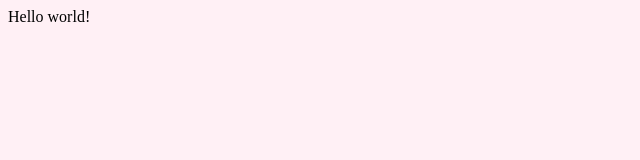
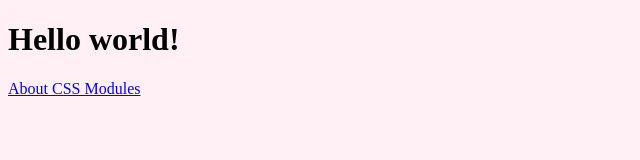
Before and after one commit to cliffrc/gatsby-tutorial-helloworld-styling, a Gatsby site: page / in a window 1280 px wide. Shown: the whole page, without its empty margins (0-640 px from the left). Built offline with nearby package versions, Linux system fonts and the light colour scheme; Gatsby itself is replaced by a stand-in of ours.

Commit message:
Add Links to site pages

```diff
--- a/src/pages/about-css-modules.js
+++ b/src/pages/about-css-modules.js
@@ -1,4 +1,5 @@
 import React from "react"
+import { Link } from "gatsby"
 import * as styles from "./about-css-modules.module.css"
 import Container from "../components/container"
 
@@ -17,6 +18,10 @@ const User = props => (
 export default function About() {
   return (
     <Container>
+      <p>
+        <Link to="/">Home</Link>
+      </p>
+
       <h1>About CSS Modules</h1>
       <p>CSS Modules are cool! And that is why I am obsessed with them!</p>
       <User
--- a/src/pages/index.js
+++ b/src/pages/index.js
@@ -1,5 +1,11 @@
 import React from "react"
+import { Link } from "gatsby"
 
 export default function Home() {
-  return <div>Hello world!</div>
+  return (
+    <div>
+      <h1>Hello world!</h1>
+      <Link to="/about-css-modules/">About CSS Modules</Link>
+    </div>
+  )
 }
```
